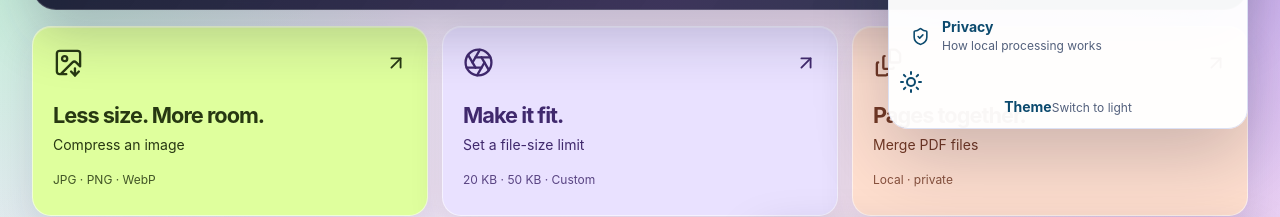
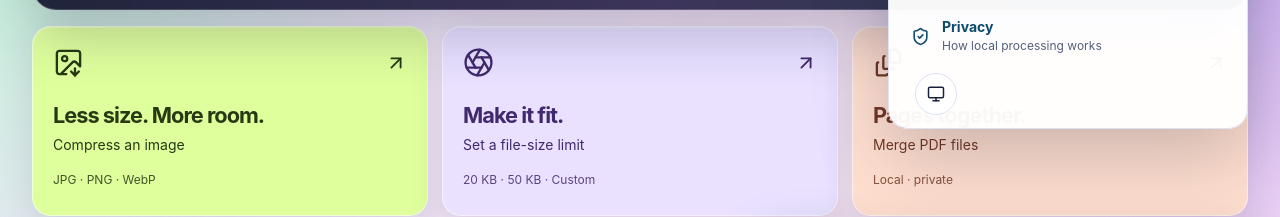
Before and after one commit to myworkoffcl-cmyk/pixpromax, a Next.js app: page / in a window 1280 px wide. Both pictures are taken after a click on the button "Open options menu". Shown: the part 262-479 px from the top of the page. Built offline with nearby package versions, Linux system fonts and the light colour scheme; no server answers.

Commit message:
Fix: Use ThemeToggle component instead of next-themes import
- Import ThemeToggle from existing component
- Remove next-themes import (not installed)
- Place ThemeToggle in menu (not in header-actions)
- Keep Image Tools and Document Tools shortcuts on right side

```diff
--- a/components/site-header.tsx
+++ b/components/site-header.tsx
@@ -1,15 +1,14 @@
 "use client";
 
 import Link from "@/components/site-link";
-import { FileStack, House, Images, Menu, Moon, ScanLine, ShieldCheck, Sun, X } from "lucide-react";
+import { FileStack, House, Images, Menu, ScanLine, ShieldCheck, X } from "lucide-react";
 import { useEffect, useRef, useState } from "react";
 import { HeaderToolSearch } from "@/components/header-tool-search";
-import { useTheme } from "next-themes";
+import { ThemeToggle } from "@/components/theme-toggle";
 
 export function SiteHeader() {
   const [open, setOpen] = useState(false);
   const menuRef = useRef<HTMLDivElement>(null);
-  const { theme, setTheme } = useTheme();
 
   useEffect(() => {
     const closeOnOutsideClick = (event: PointerEvent) => {
@@ -47,7 +46,7 @@ export function SiteHeader() {
                 <Link href="/#directory-image-tools" onClick={() => setOpen(false)}><Images aria-hidden="true" /><span><strong>Image tools</strong><small>Edit, resize, and convert</small></span></Link>
                 <Link href="/#directory-document-tools" onClick={() => setOpen(false)}><FileStack aria-hidden="true" /><span><strong>Document tools</strong><small>Work with images and PDFs</small></span></Link>
                 <Link href="/privacy-policy" onClick={() => setOpen(false)}><ShieldCheck aria-hidden="true" /><span><strong>Privacy</strong><small>How local processing works</small></span></Link>
-                <button type="button" onClick={() => { setTheme(theme === "light" ? "dark" : "light"); setOpen(false); }} className="menu-theme-button"><span className="theme-icon">{theme === "light" ? <Moon aria-hidden="true" /> : <Sun aria-hidden="true" />}</span><span><strong>Theme</strong><small>{theme === "light" ? "Switch to dark" : "Switch to light"}</small></span></button>
+                <div style={{ display: "flex", alignItems: "center", padding: "0 16px", height: "48px", gap: "8px" }}><ThemeToggle /></div>
               </nav>
             ) : null}
           </div>
```
